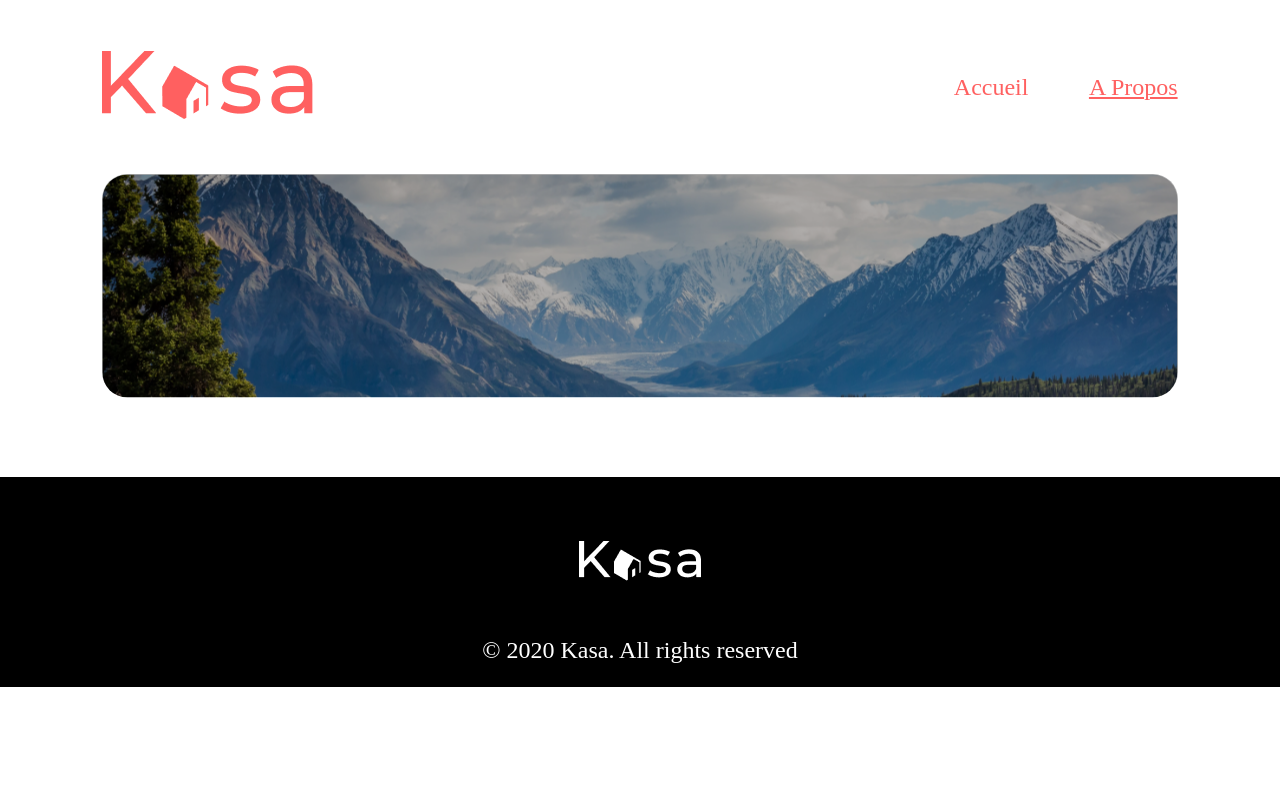
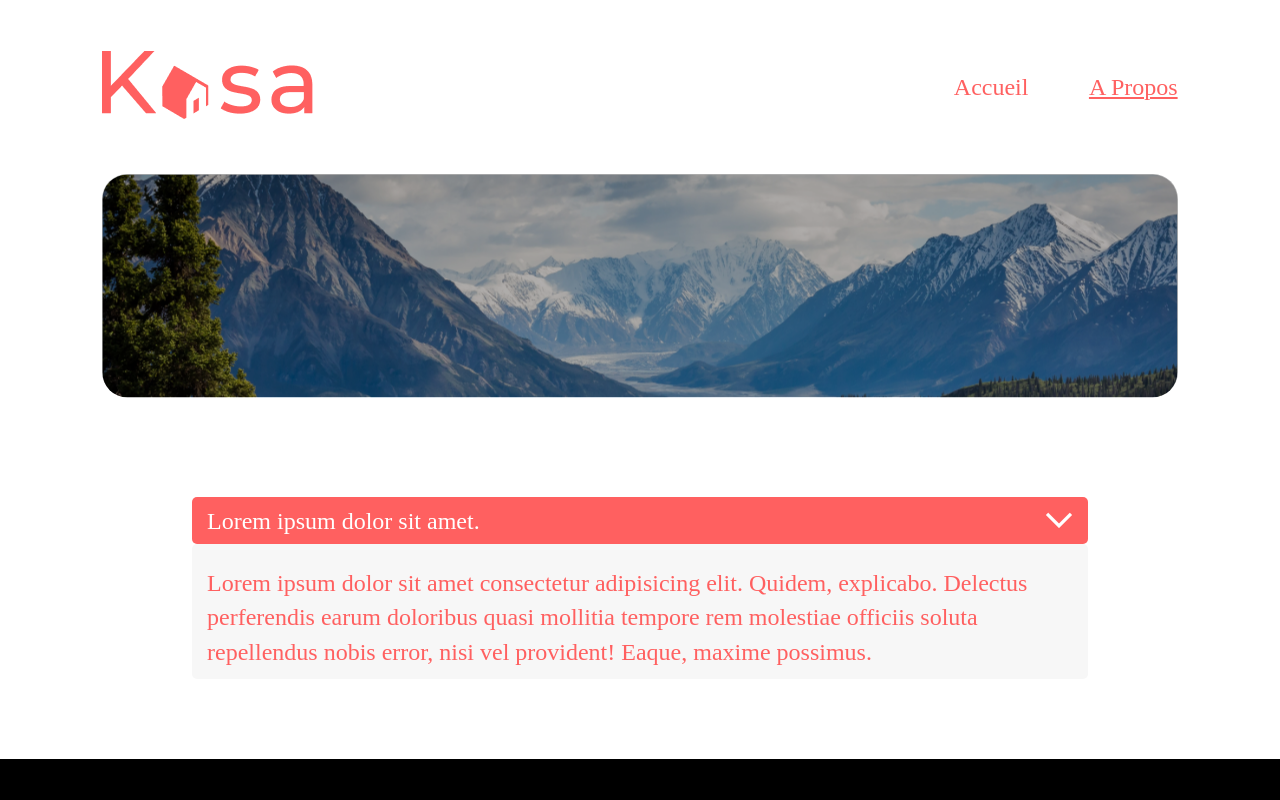
Before and after one commit to cmswa/CedricMICHEL_11_22072022, a React (Create React App) app: page /about in a window 1280 px wide. Shown: the top 800 px of the page. Built offline with nearby package versions, Linux system fonts and the light colour scheme.

Commit message:
accord-visible lorem

```diff
--- /dev/null
+++ b/src/Components/Accord/Accord.css
@@ -0,0 +1,45 @@
+.accord {
+    width: 70%;
+    /* height: 184px; */
+    height: auto;
+    border-radius: 5px;
+    margin: 100px auto 0; /*centrer*/
+}
+
+.accord-visible {
+    background: #ff6060;
+    border-radius: 5px;
+    cursor: pointer;
+    display: flex;
+    justify-content: space-between;
+    align-items: center;
+    padding: 15px;
+    height: 47px;
+}
+
+.accordTitle {
+    font-family: 'Montserrat';
+    font-style: normal;
+    font-weight: 500;
+    font-size: 24px;
+    line-height: 142.6%;
+    color: white;
+}
+
+.accord-toogle {
+    background: #f7f7f7;
+    border-radius: 5px;
+}
+
+.accord-toogle p {
+    font-family: 'Montserrat';
+    font-style: normal;
+    font-weight: 400;
+    font-size: 24px;
+    line-height: 142.6%;
+    color: #ff6060;
+    margin: 0;
+    padding: 22px 15px 10px;
+    pointer-events: none;
+    text-align:left;
+}
--- /dev/null
+++ b/src/Components/Accord/Accord.js
@@ -0,0 +1,20 @@
+import React from 'react'
+import './Accord.css'
+import ChevronDown from '../../assets/icons/chevron-down.png'
+
+export default function Accord() {
+  return (
+    <div className='accord'>
+
+      <div className="accord-visible">
+        <h2 className='accordTitle'>Lorem ipsum dolor sit amet.</h2>
+        <img src={ChevronDown} alt="chevron down" />
+      </div>
+
+      <div className="accord-toogle">
+        <p>Lorem ipsum dolor sit amet consectetur adipisicing elit. Quidem, explicabo. Delectus perferendis earum doloribus quasi mollitia tempore rem molestiae officiis soluta repellendus nobis error, nisi vel provident! Eaque, maxime possimus.</p>
+      </div>
+
+    </div>
+  )
+}
--- a/src/pages/About.js
+++ b/src/pages/About.js
@@ -2,12 +2,14 @@ import React from 'react'
 import Header from '../Components/Header/Header';
 import AboutBanner from '../Components/AboutBanner/AboutBanner';
 import Footer from '../Components/Footer/Footer'
+import Accord from '../Components/Accord/Accord';
 
 export default function About() {
     return (
         <div>
             < Header />
             < AboutBanner />
+            < Accord />
             < Footer />
         </div>
     )
```
Also changed, not shown: src/Components/Collapse/Collapse.js (deleted, +0 -7 lines), src/Components/Collapse/Collapse.css (deleted).
